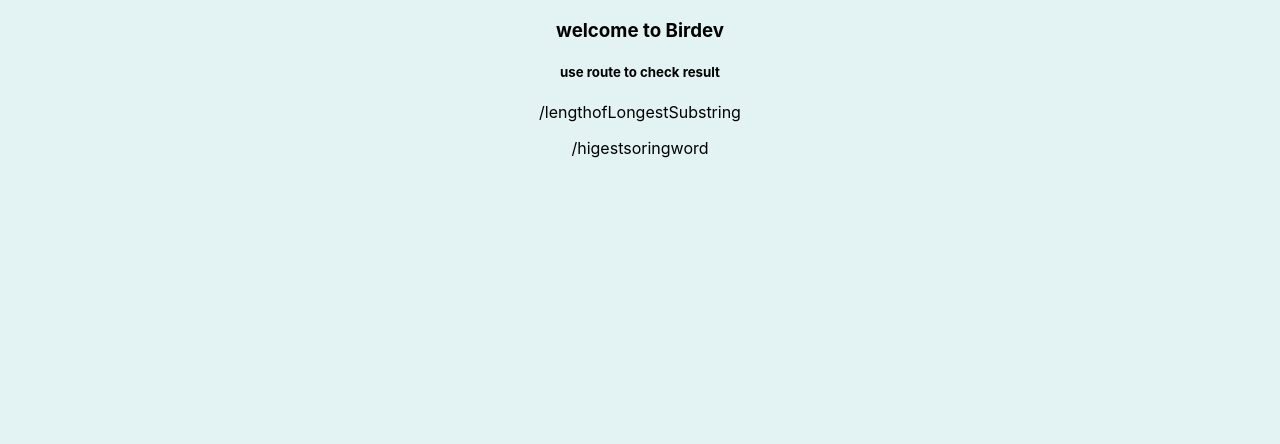
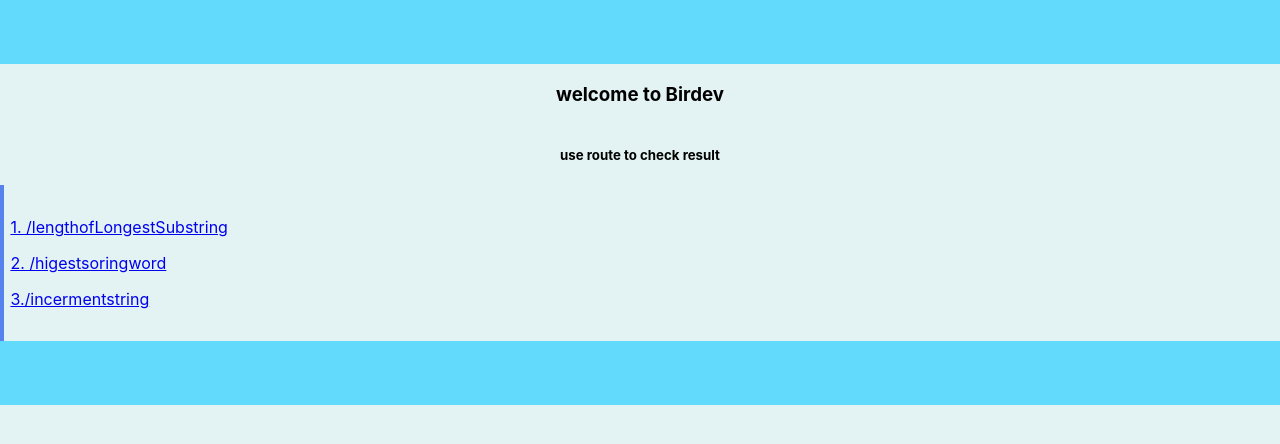
Before and after one commit to BirukMengistu/problemsolvingskills-techforinterview, a React (Create React App) app: page / in a window 1280 px wide. Shown: the top 444 px of the page. Built offline with nearby package versions, Linux system fonts and the light colour scheme.

Commit message:
string increment

```diff
--- a/src/App.css
+++ b/src/App.css
@@ -1,7 +1,52 @@
 .App {
   text-align: center;
+  display: grid;
+
+  grid-template-columns: 16rem 1fr 16rem;
+  grid-template-rows:  auto 1fr auto ;
+  grid-template-areas:
+   "header header header"
+   "nav main sidebar"
+   "footer footer footer";
+   min-height: 100vh;
+  }
+header{
+  grid-area: header;
+  background-color: #61dafb;
+  padding: 2rem;
+}
+nav{
+  grid-area: nav;
+  background-color: #61dafb;
+}
+main{
+
+  grid-area: main;
+  display: flex;
+  flex-direction: column;
+  width: auto;
+  text-align: center;
+
 }
 
+
+sidebar{
+
+  grid-area: sidebar;
+
+}
+footer{
+  grid-area: footer;
+  background-color: #61dafb;
+  padding: 2rem;
+}
+
+.listoftask {
+  text-align: left;
+  border-left: 4px solid rgb(85, 130, 237);
+  padding: 1rem 0.4rem;
+  height: auto;
+}
 .App-logo {
   height: 40vmin;
   pointer-events: none;
--- a/src/App.tsx
+++ b/src/App.tsx
@@ -3,34 +3,51 @@
   BrowserRouter,
   Routes,
   Route,
-
+  Link
 } from "react-router-dom";
 import  LongestNonRepChar from './components/longestnonrepeatingchar/LongestNonRepChar';
 import './App.css';
 import HigestScoring from './components/highest-scoring-word/higestscoring';
+import StringIncermenter from './components/stringIncerment/StringIncermenter';
 
  const Home=()=>{
   return(
-    <div className="App">
+    <>
      <h3>welcome to Birdev</h3>
      <h5>use route to check result </h5>
-     <p>/lengthofLongestSubstring</p>
-     <p> /higestsoringword</p>
+     <div className='listoftask'>
+        <p><Link to='/lengthofLongestSubstring'> 1. /lengthofLongestSubstring</Link></p>
+        <p><Link to ='/higestsoringword'> 2. /higestsoringword</Link></p>
+        <p><Link to ='/incermentstring'> 3./incermentstring</Link></p>
      </div>
+
+
+  </>
   )
 
 }
 function App() {
   return (
+     <>
+       <header></header>
+       <main>
       <BrowserRouter>
-
           <Routes>
           <Route path="/" element={<Home />} />
           <Route path="/lengthofLongestSubstring" element= {<LongestNonRepChar />} />
           <Route path="/higestsoringword" element= {<HigestScoring />} />
+          <Route path="/incermentstring" element= {<StringIncermenter />} />
         </Routes>
 
         </BrowserRouter>
+    </main>
+
+
+
+    <footer/>
+     </>
+
+
   );
 }
 
--- a/src/components/highest-scoring-word/higestscoring.tsx
+++ b/src/components/highest-scoring-word/higestscoring.tsx
@@ -11,10 +11,11 @@
 const high =(x:string) =>{
  let splitWord= x.split(' '), arr:any=[] ,result=0
 
- splitWord.map((val) =>  {
-             val.split('').map(ch=>  result += alpVal(ch) )
-            arr.push({'value':val, 'score': result})
-            result=0
+ // eslint-disable-next-line array-callback-return
+ splitWord.map((val):void =>  {
+              val.split('').map(ch=>  result += alpVal(ch) )
+              arr.push({'value':val, 'score': result})
+             result=0
         })
 
 
--- a/src/components/stringIncerment/StringIncermenter.tsx
+++ b/src/components/stringIncerment/StringIncermenter.tsx
@@ -0,0 +1,42 @@
+import React, { useState } from 'react'
+const IncrementString = (str:string) :string=> {
+    const newString = str.slice(0,-1)
+
+    const lastDigit:any = str.slice(-1).match(/[0-9]/)
+
+   return lastDigit === null? str+'1' :
+                      lastDigit !== 9
+                      ? newString +(+lastDigit + 1)
+                      :IncrementString(newString) +'0'
+
+
+
+   // return incrementedString
+ }
+
+
+
+ const StringIncermenter = () => {
+    const [input, setInput] = useState<string>('')
+    const [result, setResult]=useState<any>()
+    const handleTask=(str:string):void=>{
+        return  setResult(IncrementString(str))
+    }
+   return (
+    <div className='container'>
+    <h1>Solution for Longest non repeating Char</h1>
+   <div className='input-box'>
+      <label>Enter given stringwith combintion number <span>absde0234 or asdf123dcfr122</span></label>
+       <input placeholder='Enter given string'
+        onChange={(e)=>setInput(e.target.value)}/>
+   </div>
+
+   <button onClick={()=>handleTask(input)}>
+       Calculate
+   </button>
+    <p>the Max number is - <span>{result}</span></p>
+</div>
+   )
+ }
+
+ export default StringIncermenter
```
Also changed, not shown: src/index.css (line endings or trailing spaces). Lines whose indentation alone changed are shown as unchanged.
